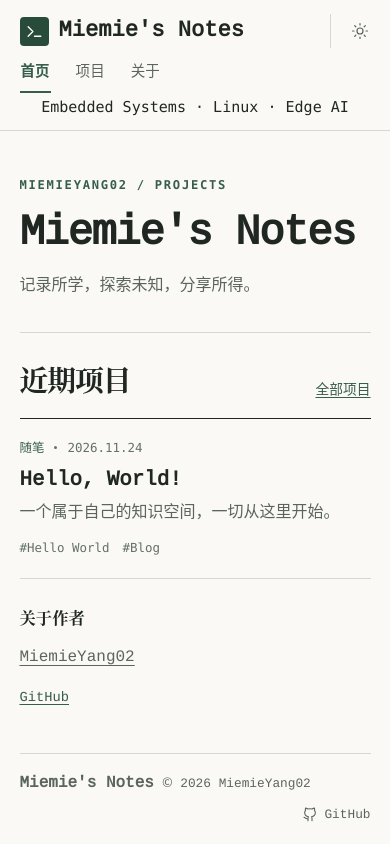
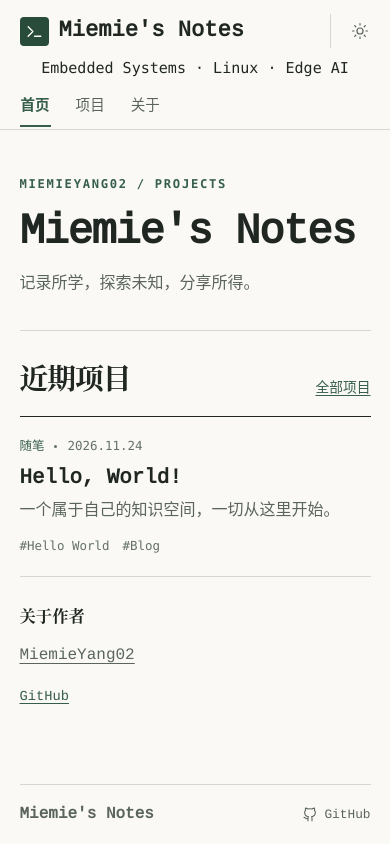
Before and after one commit to MiemieYang02/MiemieYang02.github.io, an Astro site: page / in a window 390 px wide. Built offline with nearby package versions, Linux system fonts and the light colour scheme; Astro itself is replaced by a stand-in of ours; some packages are replaced by stand-ins of ours.

Commit message:
Refine mobile header and simplify footer

```diff
--- a/src/layouts/Shell.astro
+++ b/src/layouts/Shell.astro
@@ -32,7 +32,7 @@ const links = [['/', '首页'], ['/projects/', '项目'], ['/about/', '关于']]
   </div></header>
   <main id="main" class="wrap"><slot /></main>
   </div>
-  <footer class="wrap footer"><a href="/" class="brand">{siteName}</a><span>© {new Date().getUTCFullYear()} MiemieYang02</span><a href="https://github.com/MiemieYang02"><Icon name="github" size={16}/> GitHub</a></footer>
+  <footer class="wrap footer"><a href="/" class="brand">{siteName}</a><a href="https://github.com/MiemieYang02"><Icon name="github" size={16}/> GitHub</a></footer>
   <script>
     const toggle = document.querySelector<HTMLButtonElement>('#theme')!;
     const root = document.documentElement;
--- a/src/styles/site.css
+++ b/src/styles/site.css
@@ -161,6 +161,7 @@ h1, h2, h3 { font-family: var(--serif); line-height: 1.35; text-wrap: balance; }
 }
 @media (max-width: 650px) {
   .bar { flex-wrap: wrap; gap: 0; padding-top: 14px; }
+  .header-topics { order: 2; margin-block: .5rem 0; }
   .bar nav { width: 100%; order: 3; justify-content: flex-start; gap: 24px; }
   .bar nav a { padding: 11px 1px 10px; } .bar nav a[aria-current]::after { bottom: 2px; }
   .icon-button { margin-left: auto; min-height: 34px; }
```
